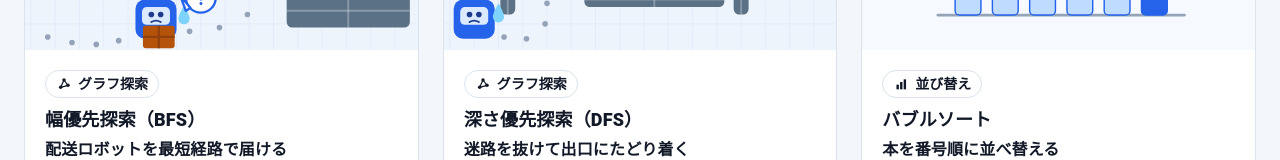
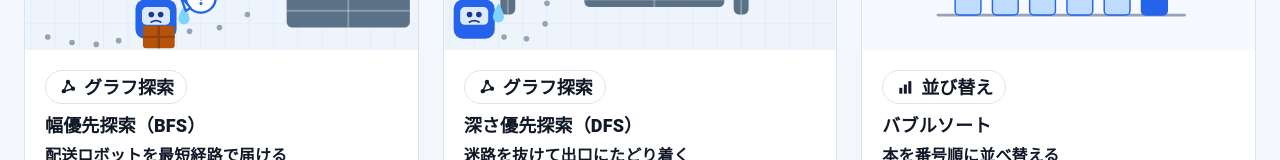
Before and after one commit to BeppuKanato/engineer-quest-ui-brushup, a Next.js app: page /courses in a window 1280 px wide. Shown: the part 448-608 px from the top of the page. Built offline with nearby package versions, Linux system fonts and the light colour scheme.

Commit message:
feat: グループチップをタイトルと同じ18pxに

```diff
--- a/src/design/CoursesDesignDraft.tsx
+++ b/src/design/CoursesDesignDraft.tsx
@@ -53,7 +53,7 @@ const GROUP_LABEL: Record<string, string> = {
 
 /** 軸のアイコン（24×24、線と点の最小限の絵）。色は使わず、形で軸を区別する。 */
 const GroupGlyph: React.FC<{ label: string }> = ({ label }) => {
-  const common = { width: 16, height: 16, viewBox: "0 0 24 24", "aria-hidden": true } as const;
+  const common = { width: 20, height: 20, viewBox: "0 0 24 24", "aria-hidden": true } as const;
   switch (label) {
     case "グラフ探索":
       return (
@@ -106,14 +106,14 @@ const GroupChip: React.FC<{ label: string }> = ({ label }) => (
       alignItems: "center",
       gap: 0.75,
       alignSelf: "flex-start",
-      px: 1.25,
-      py: 0.625,
+      px: 1.5,
+      py: 0.75,
       mb: 1,
       border: `1px solid ${BORDER}`,
       borderRadius: 999,
       bgcolor: "#fff",
       color: TEXT,
-      fontSize: 14,
+      fontSize: 18,
       fontWeight: 700,
       lineHeight: 1,
     }}
```
